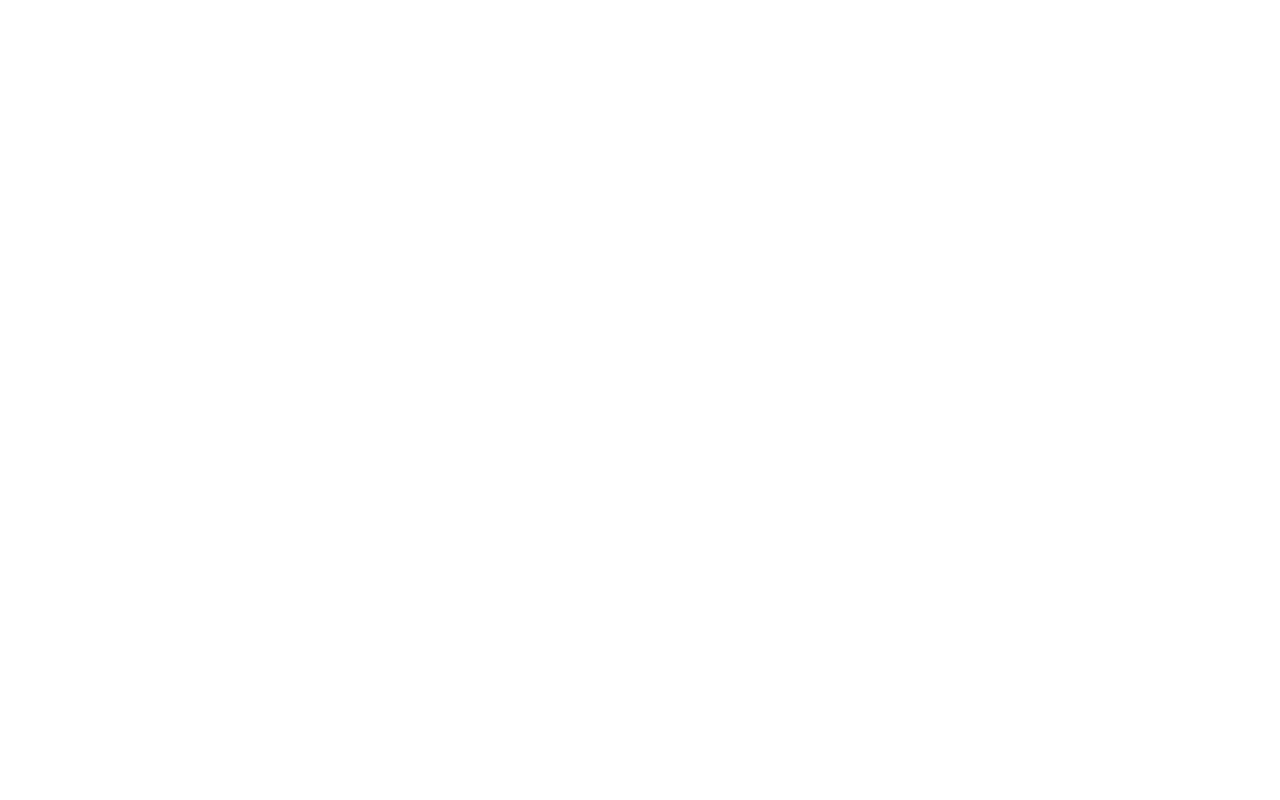
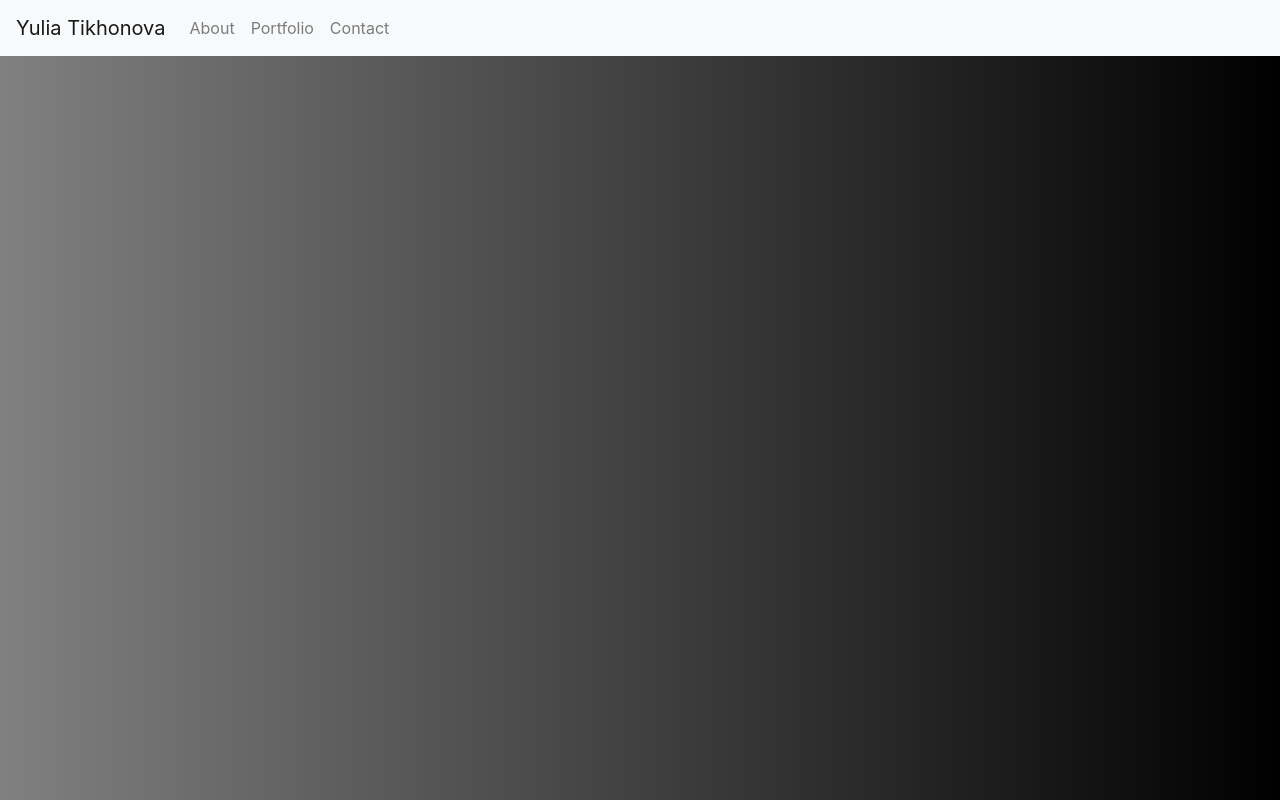
Before and after one commit to yuliatikhonova/HW-2-Responsive-Portfolio, a plain HTML site: page index.html in a window 1280 px wide. Drawn offline with nearby package versions, Linux system fonts and the light colour scheme.

Commit message:
Added basic html, links, and navbar to index and portfolio files

```diff
--- a/index.html
+++ b/index.html
@@ -1,11 +1,45 @@
 <!DOCTYPE html>
+
 <html lang="en">
+
 <head>
+
     <meta charset="UTF-8">
     <meta name="viewport" content="width=device-width, initial-scale=1.0">
-    <title>Document</title>
+    <title>About me</title>
+
+    <link rel="stylesheet" href="https://stackpath.bootstrapcdn.com/bootstrap/4.4.1/css/bootstrap.min.css" integrity="sha384-Vkoo8x4CGsO3+Hhxv8T/Q5PaXtkKtu6ug5TOeNV6gBiFeWPGFN9MuhOf23Q9Ifjh" crossorigin="anonymous">
+    <link rel="stylesheet" type="text/css" href="Style.css">
+
 </head>
+
 <body>
+
+    <nav class="navbar navbar-expand-lg navbar-light bg-light">
+        <a class="navbar-brand" href="#">Yulia Tikhonova</a>
+        <button class="navbar-toggler" type="button" data-toggle="collapse" data-target="#navbarNav" aria-controls="navbarNav" aria-expanded="false" aria-label="Toggle navigation">
+          <span class="navbar-toggler-icon"></span>
+        </button>
+        <div class="collapse navbar-collapse" id="navbarNav">
+          <ul class="navbar-nav">
+            <li class="nav-item">
+              <a class="nav-link" href="index.html">About</a>
+            </li>
+            <li class="nav-item">
+              <a class="nav-link" href="portfolio.html">Portfolio</a>
+            </li>
+            <li class="nav-item">
+              <a class="nav-link" href="#">Contact</a>
+            </li>
+          </ul>
+        </div>
+    </nav>
+
+
+    <script src="https://code.jquery.com/jquery-3.4.1.slim.min.js" integrity="sha384-J6qa4849blE2+poT4WnyKhv5vZF5SrPo0iEjwBvKU7imGFAV0wwj1yYfoRSJoZ+n" crossorigin="anonymous"></script>
+    <script src="https://cdn.jsdelivr.net/npm/popper.js@1.16.0/dist/umd/popper.min.js" integrity="sha384-Q6E9RHvbIyZFJoft+2mJbHaEWldlvI9IOYy5n3zV9zzTtmI3UksdQRVvoxMfooAo" crossorigin="anonymous"></script>
+    <script src="https://stackpath.bootstrapcdn.com/bootstrap/4.4.1/js/bootstrap.min.js" integrity="sha384-wfSDF2E50Y2D1uUdj0O3uMBJnjuUD4Ih7YwaYd1iqfktj0Uod8GCExl3Og8ifwB6" crossorigin="anonymous"></script>
+
 
 </body>
 </html>
```
Also changed, not shown: portfolio.html (+35 -1 lines).
